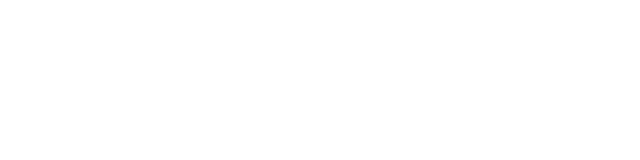
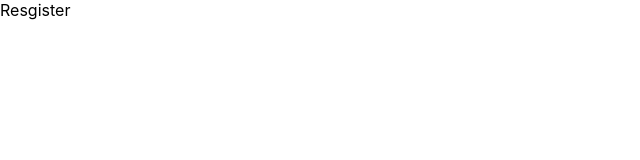
Before and after one commit to jgcarlosfranca/react-jwt-auth-simple, a React (Create React App) app: page /redister in a window 1280 px wide. Shown: the top 160 px of the page, without its empty margins (0-640 px from the left). Built offline with nearby package versions, Linux system fonts and the light colour scheme.

Commit message:
Criação das rotas da aplicação

```diff
--- a/src/App.jsx
+++ b/src/App.jsx
@@ -1,7 +1,19 @@
 import "./App.css";
+import { BrowserRouter, Routes, Route } from "react-router-dom";
+import Resgister from "./Views/Resgister";
+import Login from "./Views/Login";
+import Secret from "./Views/Secret";
 
 function App() {
-  return <div className="App"></div>;
+  return (
+    <BrowserRouter>
+      <Routes>
+        <Route exact path="/redister" element={<Resgister />} />
+        <Route exact path="/login" element={<Login />} />
+        <Route exact path="/" element={<Secret />} />
+      </Routes>
+    </BrowserRouter>
+  );
 }
 
 export default App;
--- /dev/null
+++ b/src/Views/Login.jsx
@@ -0,0 +1,9 @@
+import React from 'react'
+
+const Login = () => {
+  return (
+    <div>Login</div>
+  )
+}
+
+export default Login
--- /dev/null
+++ b/src/Views/Resgister.jsx
@@ -0,0 +1,9 @@
+import React from 'react'
+
+function Resgister() {
+  return (
+    <div>Resgister</div>
+  )
+}
+
+export default Resgister
--- /dev/null
+++ b/src/Views/Secret.jsx
@@ -0,0 +1,9 @@
+import React from 'react'
+
+function Secret() {
+  return (
+    <div>Secret</div>
+  )
+}
+
+export default Secret
```
